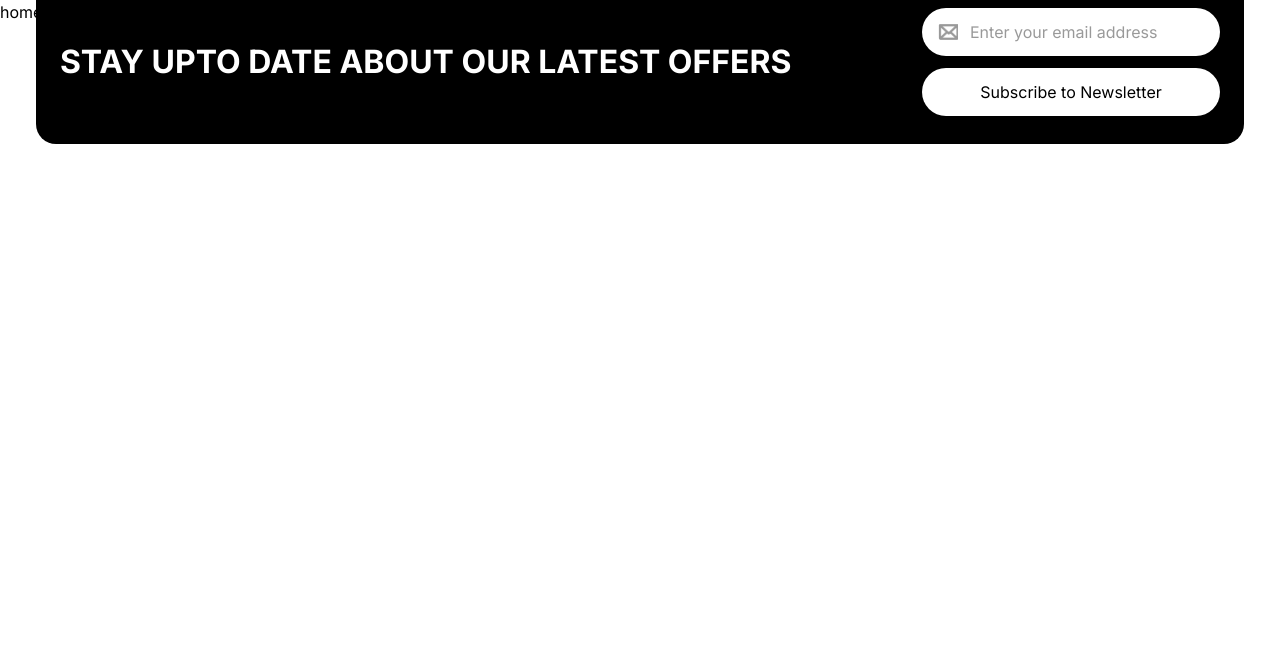
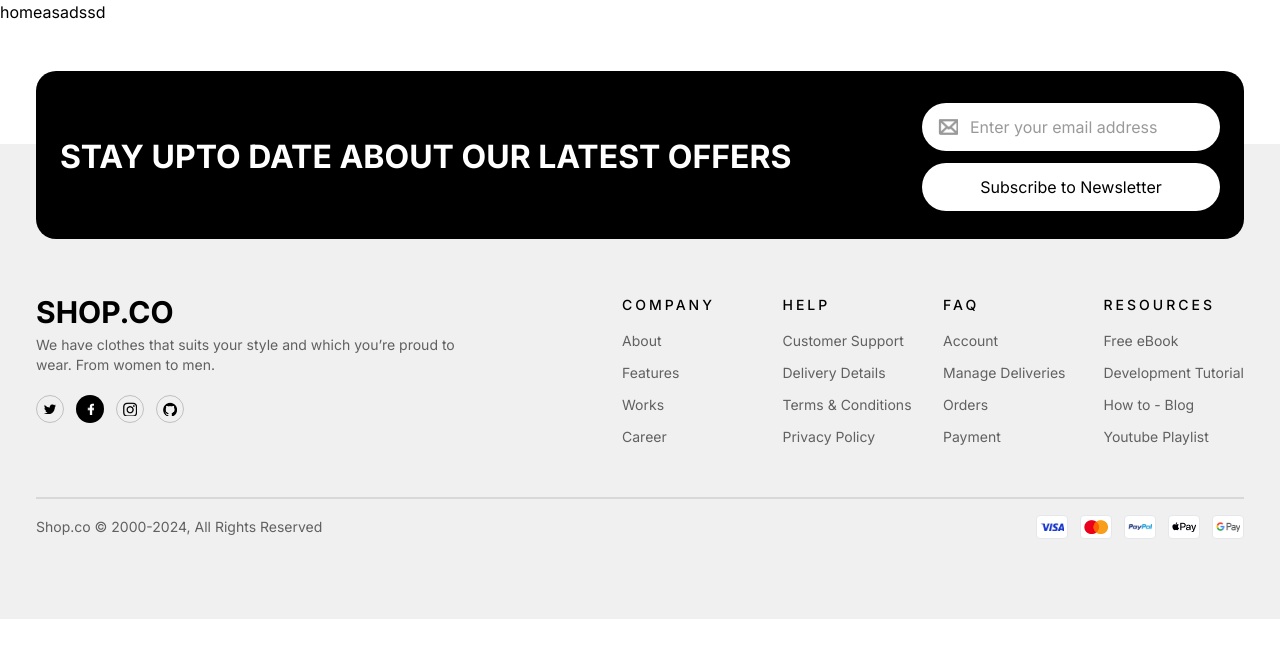
Before and after one commit to esedbabayev/next-e-commerce, a Next.js app: page / in a window 1280 px wide. Shown: the top 658 px of the page. Built offline with nearby package versions, Linux system fonts and the light colour scheme.

Commit message:
complete footer main section

```diff
--- a/components/layout/footer/footerMain/index.tsx
+++ b/components/layout/footer/footerMain/index.tsx
@@ -3,12 +3,207 @@ import React from "react";
 // Container
 import Container from "@/components/main-container";
 
+// Components
+import Links from "../links";
+
+// Next Image
+import Image from "next/image";
+
+// Icons
+import Twitter from "@/assets/images/icons/logo-twitter 2.png";
+import Facebook from "@/assets/images/icons/logo-facebook.png";
+import Instagram from "@/assets/images/icons/logo-instagram.png";
+import GitHub from "@/assets/images/icons/logo-github 1.png";
+import Visa from "@/assets/images/icons/Visa.png";
+import MasterCard from "@/assets/images/icons/Mastercard.png";
+import PayPal from "@/assets/images/icons/Paypal.png";
+import ApplePay from "@/assets/images/icons/ Pay.png";
+import GooglePay from "@/assets/images/icons/G Pay.png";
+
+// Link
+import Link from "next/link";
+
 const FooterMain = () => {
   return (
-    <section className="bg-main">
+    <section className="bg-main pb-20">
       <Container>
+        {/* holder of all */}
         <div>
-
+          <div className="flex flex-col">
+            {/* logo and links */}
+            <div className="pt-[180px] md:pt-[150px] flex flex-col md:flex-row md:justify-between md:items-center">
+              {/* logo and social media icons */}
+              <div className="flex flex-col mb-6 md:justify-center md:w-[35%]">
+                {/* logo */}
+                <div className="mb-[5px]">
+                  <h2 className="text-3xl font-bold">SHOP.CO</h2>
+                </div>
+                {/* text */}
+                <div className="mb-5">
+                  <p className="text-sm font-normal text-[#00000099]">
+                    We have clothes that suits your style and which you’re proud
+                    to wear. From women to men.
+                  </p>
+                </div>
+                {/* social media icons */}
+                <div className="flex gap-3">
+                  <Link href="#">
+                    <div className="w-7 h-7 rounded-full border border-[#00000033] flex justify-center items-center">
+                      <Image
+                        src={Twitter}
+                        width={12}
+                        height={12}
+                        alt="twitterLogo"
+                      />
+                    </div>
+                  </Link>
+                  <Link href="#">
+                    <div className="w-7 h-7 bg-black rounded-full border border-[#00000033] flex justify-center items-center">
+                      <Image
+                        src={Facebook}
+                        width={7}
+                        height={10}
+                        alt="facebookLogo"
+                      />
+                    </div>
+                  </Link>
+                  <Link href="#">
+                    <div className="w-7 h-7 rounded-full border border-[#00000033] flex justify-center items-center">
+                      <Image
+                        src={Instagram}
+                        width={14}
+                        height={14}
+                        alt="instagramLogo"
+                      />
+                    </div>
+                  </Link>
+                  <Link href="#">
+                    <div className="w-7 h-7 rounded-full border border-[#00000033] flex justify-center items-center">
+                      <Image
+                        src={GitHub}
+                        width={14}
+                        height={14}
+                        alt="githubLogo"
+                      />
+                    </div>
+                  </Link>
+                </div>
+              </div>
+              {/* links */}
+              <div className="grid grid-cols-2 gap-6 md:grid md:grid-cols-4 md:gap-5 desktop:gap-16">
+                <Links />
+                <div className="flex flex-col gap-4">
+                  <p className="text-sm font-medium uppercase tracking-[3px]">
+                    HELP
+                  </p>
+                  <ul className="flex flex-col gap-3">
+                    <Link href="#">
+                      <li className="text-sm font-normal text-[#00000099] hover:underline">
+                        Customer Support
+                      </li>
+                    </Link>
+                    <Link href="#">
+                      <li className="text-sm font-normal text-[#00000099] hover:underline">
+                        Delivery Details
+                      </li>
+                    </Link>
+                    <Link href="#">
+                      <li className="text-sm font-normal text-[#00000099] hover:underline">
+                        Terms & Conditions
+                      </li>
+                    </Link>
+                    <Link href="#">
+                      <li className="text-sm font-normal text-[#00000099] hover:underline">
+                        Privacy Policy
+                      </li>
+                    </Link>
+                  </ul>
+                </div>
+                <div className="flex flex-col gap-4">
+                  <p className="text-sm font-medium uppercase tracking-[3px]">
+                    FAQ
+                  </p>
+                  <ul className="flex flex-col gap-3">
+                    <Link href="#">
+                      <li className="text-sm font-normal text-[#00000099] hover:underline">
+                        Account
+                      </li>
+                    </Link>
+                    <Link href="#">
+                      <li className="text-sm font-normal text-[#00000099] hover:underline">
+                        Manage Deliveries
+                      </li>
+                    </Link>
+                    <Link href="#">
+                      <li className="text-sm font-normal text-[#00000099] hover:underline">
+                        Orders
+                      </li>
+                    </Link>
+                    <Link href="#">
+                      <li className="text-sm font-normal text-[#00000099] hover:underline">
+                        Payment
+                      </li>
+                    </Link>
+                  </ul>
+                </div>
+                <div className="flex flex-col gap-4">
+                  <p className="text-sm font-medium uppercase tracking-[3px]">
+                    RESOURCES
+                  </p>
+                  <ul className="flex flex-col gap-3">
+                    <Link href="#">
+                      <li className="text-sm font-normal text-[#00000099] hover:underline">
+                        Free eBook
+                      </li>
+                    </Link>
+                    <Link href="#">
+                      <li className="text-sm font-normal text-[#00000099] hover:underline">
+                        Development Tutorial
+                      </li>
+                    </Link>
+                    <Link href="#">
+                      <li className="text-sm font-normal text-[#00000099] hover:underline">
+                        How to - Blog
+                      </li>
+                    </Link>
+                    <Link href="#">
+                      <li className="text-sm font-normal text-[#00000099] hover:underline">
+                        Youtube Playlist
+                      </li>
+                    </Link>
+                  </ul>
+                </div>
+              </div>
+            </div>
+            {/* line */}
+            <div className="h-[2px] w-full bg-[#0000001A] mt-8 md:mt-[50px]"></div>
+            {/* all rights reserved */}
+            <div className="mt-4 flex flex-col items-center gap-4 md:flex-row md:justify-between">
+              <div>
+                <p className="text-sm font-normal text-[#00000099]">
+                  Shop.co © 2000-2024, All Rights Reserved
+                </p>
+              </div>
+              {/* logos */}
+              <div className="flex gap-3">
+                <div className="w-8 h-6 bg-white border rounded flex justify-center items-center">
+                  <Image src={Visa} width={24} height={9} alt="visa" />
+                </div>
+                <div className="w-8 h-6 bg-white border rounded flex justify-center items-center">
+                  <Image src={MasterCard} width={24} height={9} alt="mastercard" />
+                </div>
+                <div className="w-8 h-6 bg-white border rounded flex justify-center items-center">
+                  <Image src={PayPal} width={24} height={9} alt="paypal" />
+                </div>
+                <div className="w-8 h-6 bg-white border rounded flex justify-center items-center">
+                  <Image src={ApplePay} width={24} height={9} alt="applepay" />
+                </div>
+                <div className="w-8 h-6 bg-white border rounded flex justify-center items-center">
+                  <Image src={GooglePay} width={24} height={9} alt="googlepay" />
+                </div>
+              </div>
+            </div>
+          </div>
         </div>
       </Container>
     </section>
```
